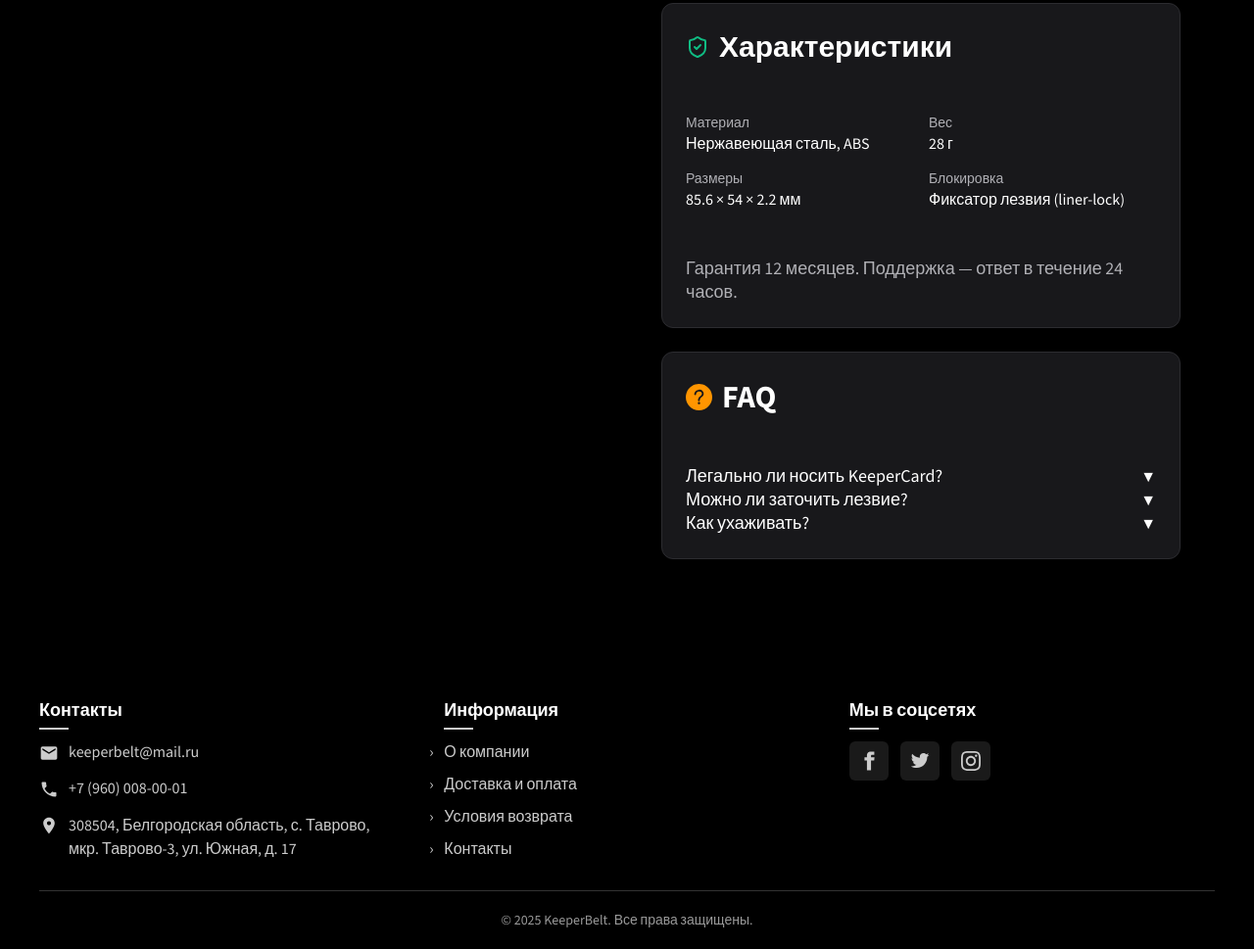
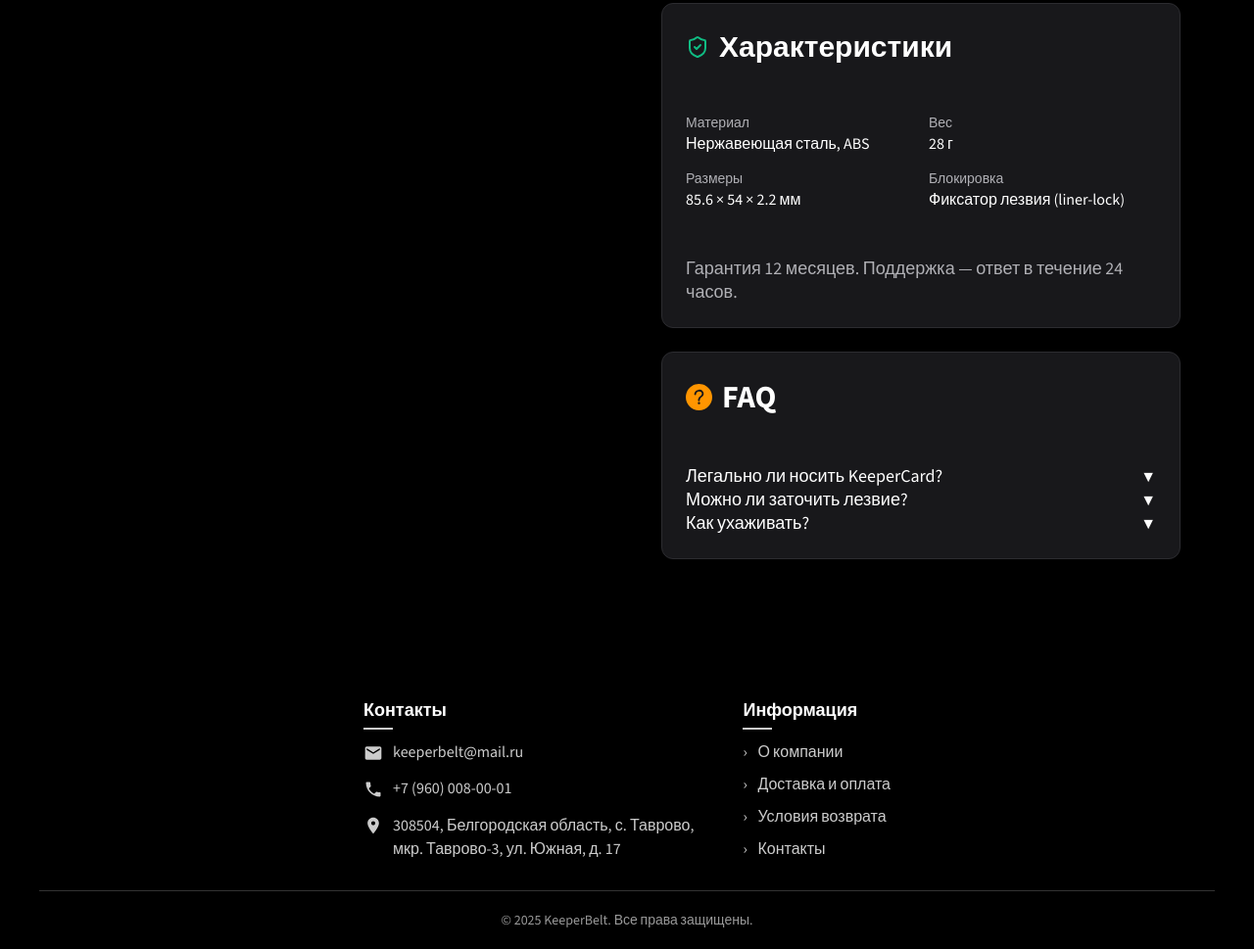
Before and after one commit to roller40083/KeeperCard, a plain HTML site: page index.html in a window 1280 px wide. Shown: the part 619-1588 px from the top of the page at 98% size. Drawn offline with nearby package versions, Linux system fonts and the light colour scheme; a web font is replaced by a local one.

Commit message:
footer убрал третий блок сделал по центру

```diff
--- a/index.html
+++ b/index.html
@@ -280,35 +280,14 @@
             <div class="footer__section footer__section--info">
                 <h3 class="footer__title">Информация</h3>
                 <ul class="footer__links">
-                    <li><a class="footer__link" href="https://keeperbelt.ru/company/" target="_blank">О компании</a></li>
-                    <li><a class="footer__link" href="https://keeperbelt.ru/payment-delivery/" target="_blank">Доставка и оплата</a></li>
-                    <li><a class="footer__link" href="https://keeperbelt.ru/conditions-return/" target="_blank">Условия возврата</a></li>
+                    <li><a class="footer__link" href="https://keeperbelt.ru/company/" target="_blank">О компании</a>
+                    </li>
+                    <li><a class="footer__link" href="https://keeperbelt.ru/payment-delivery/" target="_blank">Доставка
+                            и оплата</a></li>
+                    <li><a class="footer__link" href="https://keeperbelt.ru/conditions-return/" target="_blank">Условия
+                            возврата</a></li>
                     <li><a class="footer__link" href="https://keeperbelt.ru/contacts/" target="_blank">Контакты</a></li>
                 </ul>
-            </div>
-
-            <div class="footer__section footer__section--social">
-                <h3 class="footer__title">Мы в соцсетях</h3>
-                <div class="footer__social">
-                    <a href="#" class="footer__social-link" aria-label="Facebook">
-                        <svg width="24" height="24" viewBox="0 0 24 24" fill="currentColor">
-                            <path
-                                d="M18.77 7.46H14.5v-1.9c0-.9.6-1.1 1-1.1h3V.5h-4.33C10.24.5 9.5 3.44 9.5 5.32v2.15h-3v4h3v12h5v-12h3.85l.42-4z" />
-                        </svg>
-                    </a>
-                    <a href="#" class="footer__social-link" aria-label="Twitter">
-                        <svg width="24" height="24" viewBox="0 0 24 24" fill="currentColor">
-                            <path
-                                d="M23.44 4.83c-.8.37-1.5.38-2.22.02.93-.56.98-.96 1.32-2.02-.88.52-1.86.9-2.9 1.1-.82-.88-2-1.43-3.3-1.43-2.5 0-4.55 2.04-4.55 4.54 0 .36.03.7.1 1.04-3.77-.2-7.12-2-9.36-4.75-.4.67-.6 1.45-.6 2.3 0 1.56.8 2.95 2 3.77-.74-.03-1.44-.23-2.05-.57v.06c0 2.2 1.56 4.03 3.64 4.44-.67.2-1.37.2-2.06.08.58 1.8 2.26 3.12 4.25 3.16C5.78 18.1 3.37 18.74 1 18.46c2 1.3 4.4 2.04 6.97 2.04 8.35 0 12.92-6.92 12.92-12.93 0-.2 0-.4-.02-.6.9-.63 1.96-1.22 2.56-2.14z" />
-                        </svg>
-                    </a>
-                    <a href="#" class="footer__social-link" aria-label="Instagram">
-                        <svg width="24" height="24" viewBox="0 0 24 24" fill="currentColor">
-                            <path
-                                d="M12 2.163c3.204 0 3.584.012 4.85.07 3.252.148 4.771 1.691 4.919 4.919.058 1.265.069 1.645.069 4.849 0 3.205-.012 3.584-.069 4.849-.149 3.225-1.664 4.771-4.919 4.919-1.266.058-1.644.07-4.85.07-3.204 0-3.584-.012-4.849-.07-3.26-.149-4.771-1.699-4.919-4.92-.058-1.265-.07-1.644-.07-4.849 0-3.204.013-3.583.07-4.849.149-3.227 1.664-4.771 4.919-4.919 1.266-.057 1.645-.069 4.849-.069zm0-2.163c-3.259 0-3.667.014-4.947.072-4.358.2-6.78 2.618-6.98 6.98-.059 1.281-.073 1.689-.073 4.948 0 3.259.014 3.668.072 4.948.2 4.358 2.618 6.78 6.98 6.98 1.281.058 1.689.072 4.948.072 3.259 0 3.668-.014 4.948-.072 4.354-.2 6.782-2.618 6.979-6.98.059-1.28.073-1.689.073-4.948 0-3.259-.014-3.667-.072-4.947-.196-4.354-2.617-6.78-6.979-6.98-1.281-.059-1.69-.073-4.949-.073zm0 5.838c-3.403 0-6.162 2.759-6.162 6.162s2.759 6.163 6.162 6.163 6.162-2.759 6.162-6.163c0-3.403-2.759-6.162-6.162-6.162zm0 10.162c-2.209 0-4-1.79-4-4 0-2.209 1.791-4 4-4s4 1.791 4 4c0 2.21-1.791 4-4 4zm6.406-11.845c-.796 0-1.441.645-1.441 1.44s.645 1.44 1.441 1.44c.795 0 1.439-.645 1.439-1.44s-.644-1.44-1.439-1.44z" />
-                        </svg>
-                    </a>
-                </div>
             </div>
         </div>
 
--- a/scss/blocks/_footer.scss
+++ b/scss/blocks/_footer.scss
@@ -37,9 +37,9 @@ $footer-social-hover: rgba(255, 255, 255, 0.2);
   }
 
   &__content {
-    display: grid;
-    grid-template-columns: repeat(auto-fit, minmax(250px, 1fr));
-    gap: 40px;
+    display: flex;
+    justify-content: center;
+    gap: 50px;
     margin-bottom: 30px;
   }
 
@@ -112,7 +112,7 @@ $footer-social-hover: rgba(255, 255, 255, 0.2);
   &__links {
     list-style: none;
     padding: 0;
-    margin: 0;
+    margin: 0 0 0 15px;
     @include flex-column;
     gap: 12px;
 
```
Also changed, not shown: css/style.css.
